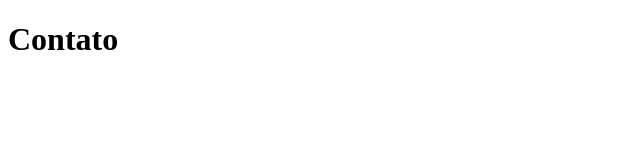
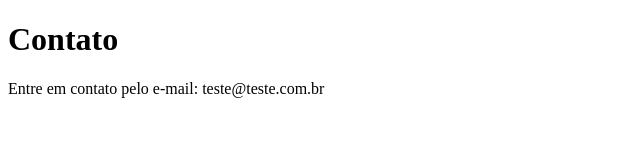
Before and after one commit to aureospajari/sistema-de-cadastro, a plain HTML site: page contato.html in a window 1280 px wide. Shown: the whole page, without its empty margins (0-640 px from the left). Drawn offline with Linux system fonts and the light colour scheme.

Commit message:
adicionar email de contato

```diff
--- a/contato.html
+++ b/contato.html
@@ -8,5 +8,6 @@
 </head>
 <body>
     <h1>Contato</h1>
+    <p>Entre em contato pelo e-mail: teste@teste.com.br</p>
 </body>
 </html>
```
